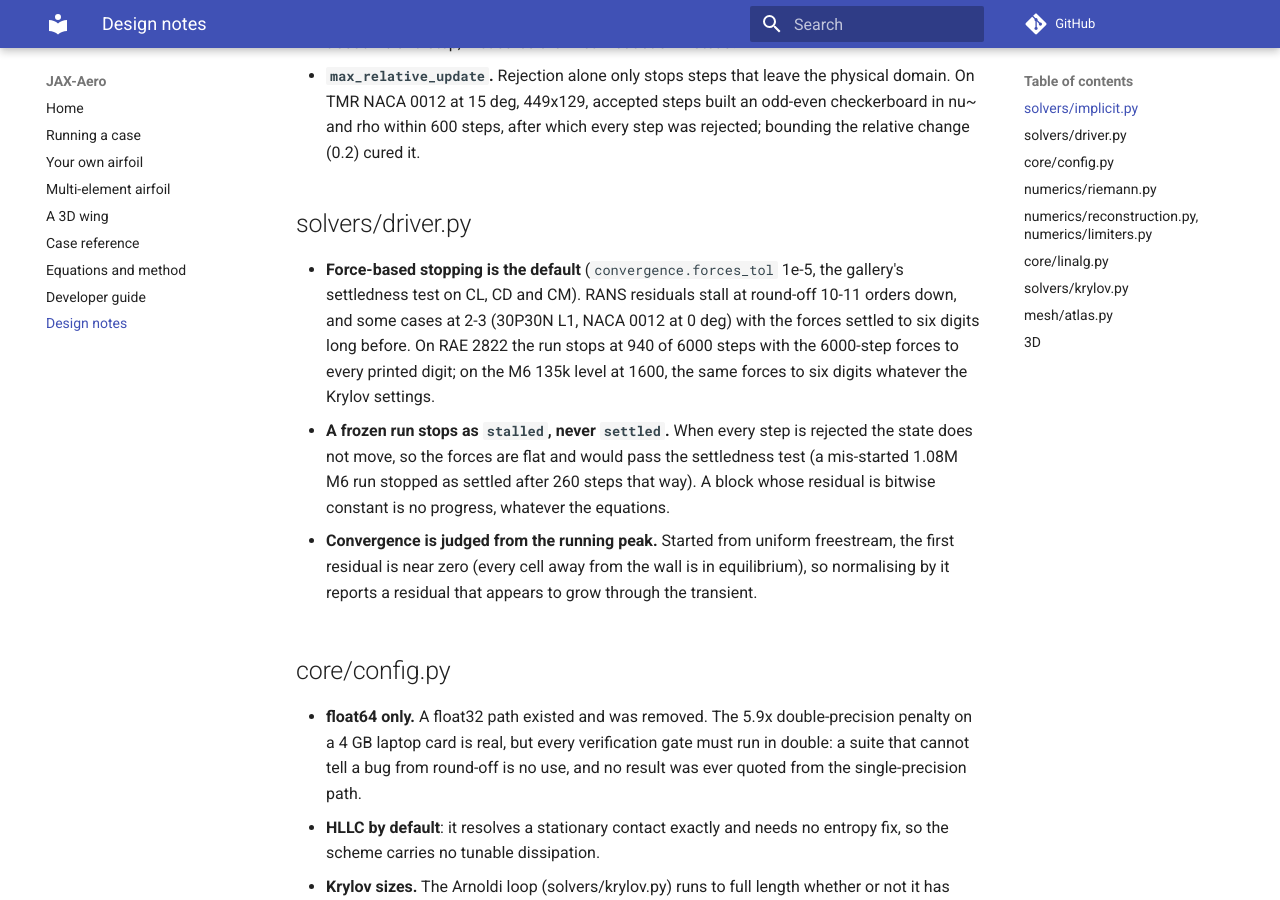
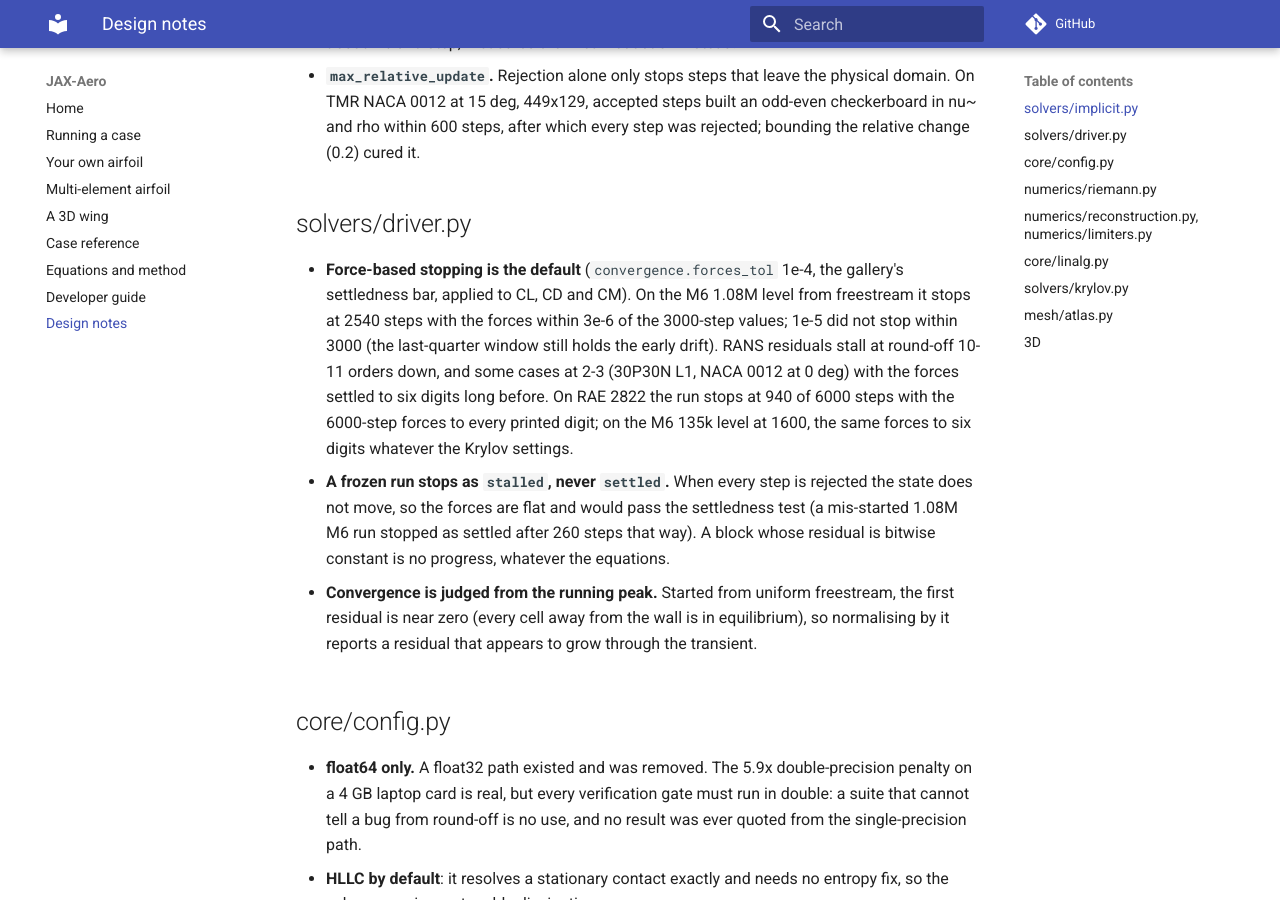
Before and after one commit to giovannicatalani/jaxaero, an MkDocs documentation site: the page built from docs/dev/notes.md, in a window 1280 px wide and 900 px high, scrolled down 505 px. Built offline with MkDocs 1.6.1 and Material for MkDocs 9.7.7, drawn with Linux system fonts in a browser that asks for light colours; comment, search, counter and statistics services are not loaded.

Commit message:
forces_tol default 1e-4, the gallery's settledness bar
On the M6 1.08M level from freestream, 1e-4 stops at 2540 steps with the
forces within 3e-6 of the 3000-step values; 1e-5 did not stop within 3000.

```diff
--- a/docs/dev/notes.md
+++ b/docs/dev/notes.md
@@ -22,8 +22,11 @@ each choice, grouped by module.
 
 ## solvers/driver.py
 
-- **Force-based stopping is the default** (`convergence.forces_tol` 1e-5,
-  the gallery's settledness test on CL, CD and CM). RANS residuals stall at
+- **Force-based stopping is the default** (`convergence.forces_tol` 1e-4,
+  the gallery's settledness bar, applied to CL, CD and CM). On the M6 1.08M
+  level from freestream it stops at 2540 steps with the forces within 3e-6 of
+  the 3000-step values; 1e-5 did not stop within 3000 (the last-quarter
+  window still holds the early drift). RANS residuals stall at
   round-off 10-11 orders down, and some cases at 2-3 (30P30N L1, NACA 0012
   at 0 deg) with the forces settled to six digits long before. On RAE 2822
   the run stops at 940 of 6000 steps with the 6000-step forces to every
```
Also changed, not shown: docs/case_reference.md (+1 -1 lines), docs/own-airfoil.md (+1 -1 lines), docs/wing-3d.md (+1 -1 lines), 1 other file.
